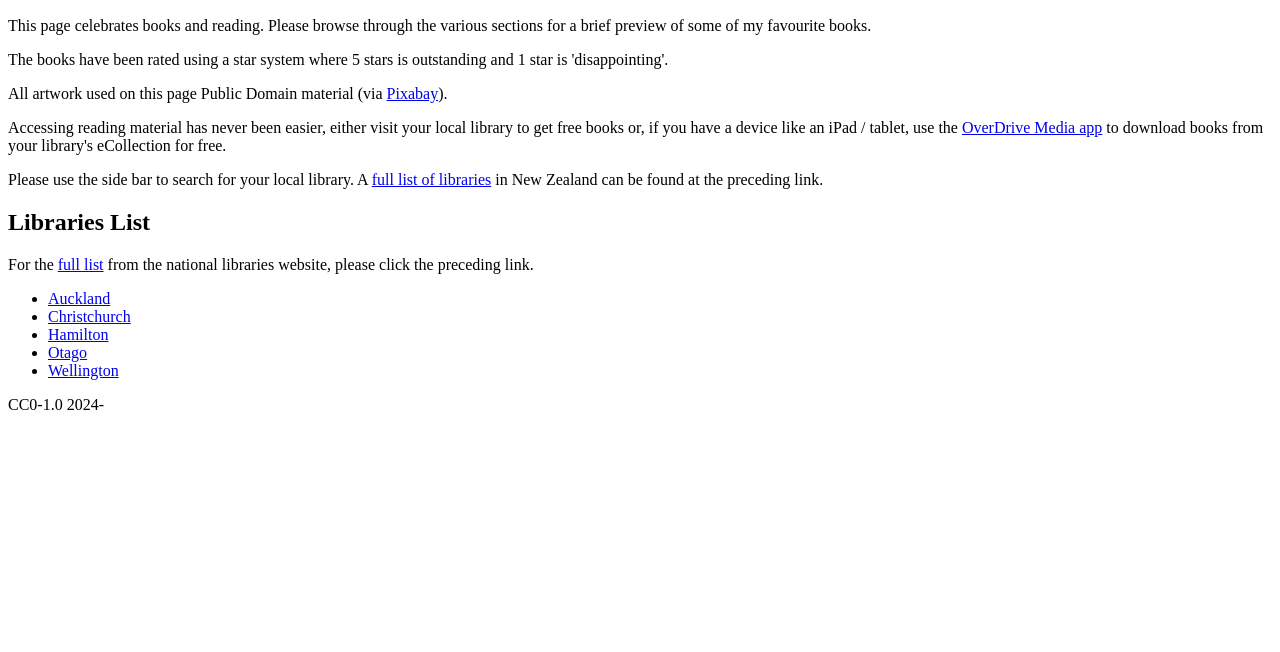
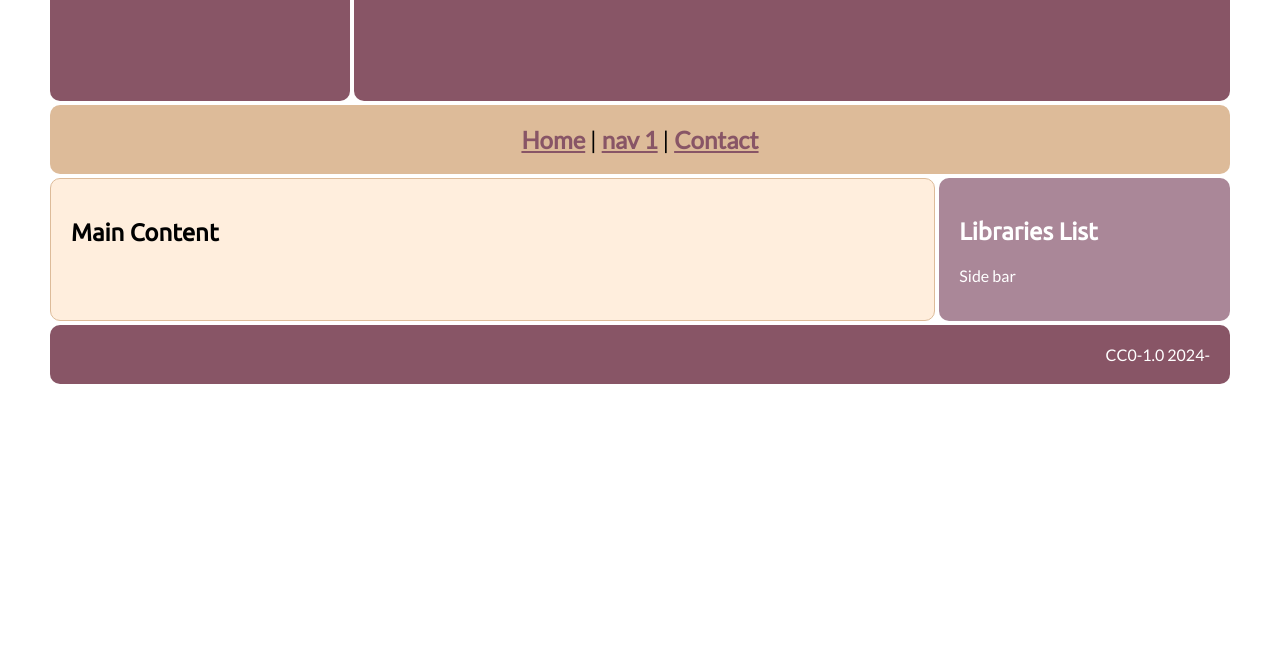
Before and after one commit to ellari-uni/ellari-uni.github.io, a plain HTML site: page index.html in a window 1280 px wide. Shown: the part 148-800 px from the top of the page. Drawn offline with Linux system fonts and the light colour scheme.

Commit message:
Attempt stylesheet

```diff
--- a/index.html
+++ b/index.html
@@ -1,6 +1,6 @@
 <!DOCTYPE html>
 <head>
-  <link rel="stylesheet" href="bookstyle.css">
+  <link rel="stylesheet" href="styles.css">
   <link href="https://fonts.googleapis.com/css?family=Lato%7cUbuntu" rel="stylesheet">
   <title>Ellari Website</title>
 </head>
@@ -24,46 +24,17 @@
         <a href="">Contact</a>
     </div>    <!-- / nav -->
     <div class="box main">
-      <h2>Home - Celebrate Reading!</h2>
-
-      <p>
-          This page celebrates books and reading. Please browse through the various sections for a brief preview of some of my favourite books.
-      </p>
-
-      <p>
-          The books have been rated using a star system where 5 stars is outstanding and 1 star is 'disappointing'.
-      </p>
-
-      <p>
-          All artwork used on this page Public Domain material (via <a href="http://pixabay.com/">Pixabay</a>).
-      </p>
-
-      <p>
-          Accessing reading material has never been easier, either visit your local library to get free books or, if you have a device like an iPad / tablet, use the <a href="https://app.overdrive.com/">OverDrive Media app</a> to download books from your library's eCollection for free.
-      </p>
+      <h2>Main Content</h2>
 
 
-      <p>
-          Please use the side bar to search for your local library. A <a href="https://natlib.govt.nz/directory-of-new-zealand-libraries">full list of libraries</a> in New Zealand can be found at the preceding link.
-      </p>
   </div>    <!-- / main -->
 
   <div class="box side">
       <h2>Libraries List</h2>
 
       <p>
-          For the <a href="https://natlib.govt.nz/directory-of-new-zealand-libraries">full list</a> from the national libraries website, please click the preceding link.
+          Side bar
       </p>
-
-      <ul>
-
-          <li><a href="http://www.aucklandlibraries.govt.nz/">Auckland</a></li>
-          <li><a href="http://christchurchcitylibraries.com">Christchurch</a></li>
-          <li><a href="http://www.hamiltonlibraries.co.nz/">Hamilton</a></li>
-          <li><a href="http://codc-qldc.govt.nz/">Otago</a></li>
-          <li><a href="http://www.wcl.govt.nz/">Wellington</a></li>
-
-      </ul>
 
   </div>  <!-- / side bar -->
 
```
